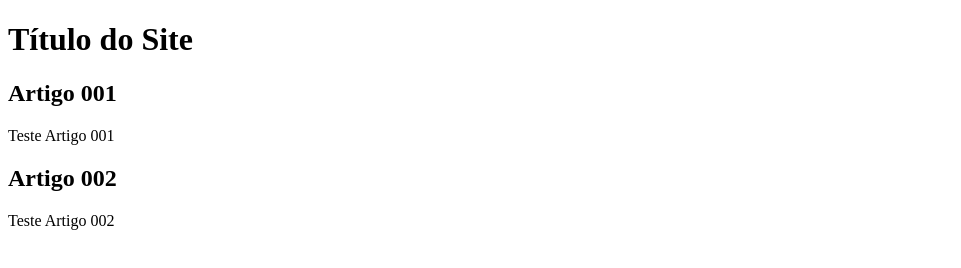
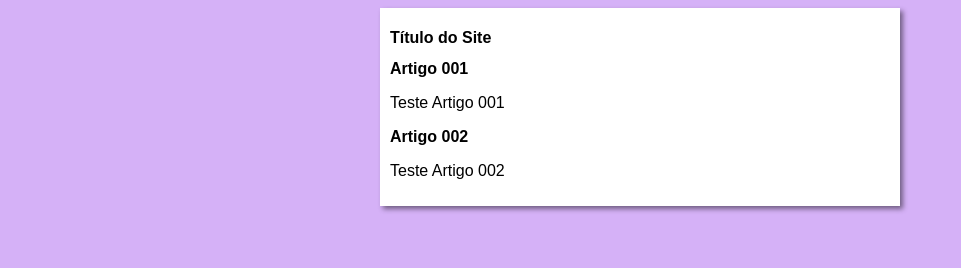
Before and after one commit to JuniorFilipe20/projeto-site, a plain HTML site: page index.html in a window 1280 px wide. Shown: the whole page, without its empty margins (0-961 px from the left). Drawn offline with Linux system fonts and the light colour scheme.

Commit message:
iniciei o design

```diff
--- /dev/null
+++ b/estilos/style.css
@@ -0,0 +1,17 @@
+* {
+    font-family: Arial, Helvetica, sans-serif;
+    font-size: 16px;
+}
+
+body {
+    background-color: rgb(213, 177, 247);
+
+}
+
+main {
+    background-color: white;
+    width: 500px;
+    margin: auto;
+    padding: 10px;
+    box-shadow: 3px 3px 5px rgba(0, 0, 0, 0.473);
+}
--- a/index.html
+++ b/index.html
@@ -4,6 +4,7 @@
     <meta charset="UTF-8">
     <meta name="viewport" content="width=device-width, initial-scale=1.0">
     <title>Título do Site</title>
+    <link rel="stylesheet" href="estilos/style.css">
 </head>
 <body>
     <main>
```
